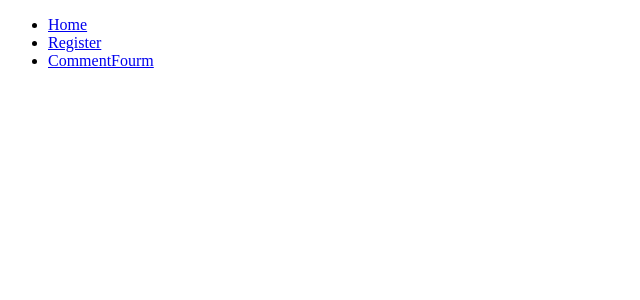
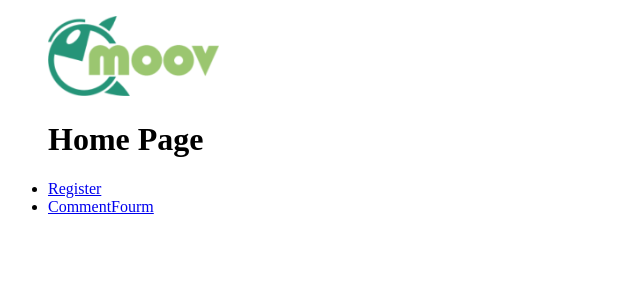
Before and after one commit to Bladekmm/nextjs, a Next.js app: page / in a window 1280 px wide. Shown: the top 300 px of the page, without its empty margins (0-640 px from the left). Built offline with nearby package versions, Linux system fonts and the light colour scheme.

Commit message:
Update index.tsx

```diff
--- a/pages/index.tsx
+++ b/pages/index.tsx
@@ -1,11 +1,12 @@
 import Link from 'next/link'
+import exampleImage from "../images/logo.png";
+import Image from 'next/image'
 
 function Home() {
     return (
         <ul>
-            <li>
-                <Link href="/">Home</Link>
-            </li>
+            <Image src={exampleImage} alt="LOGO" height={80} />
+            <h1>Home Page</h1>
             <li>
                 <Link href="/register">Register</Link>
             </li>
```
